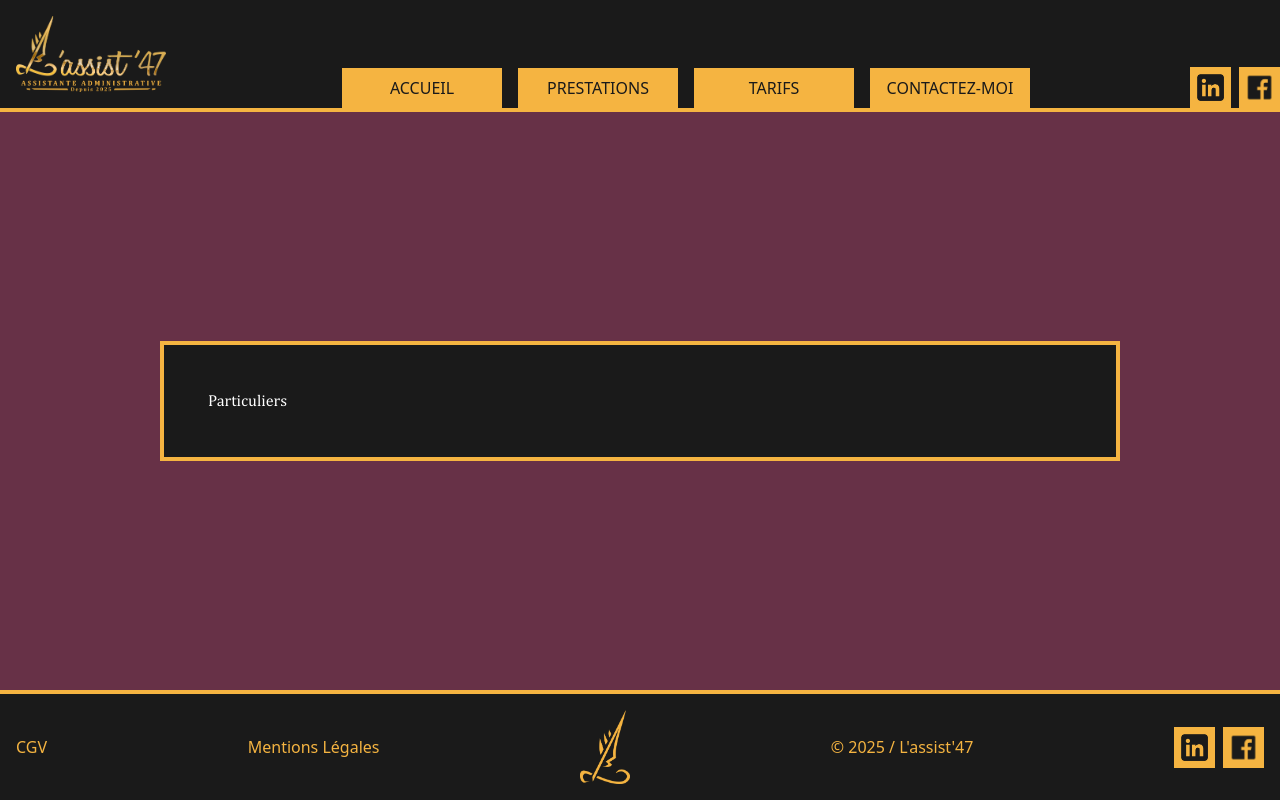
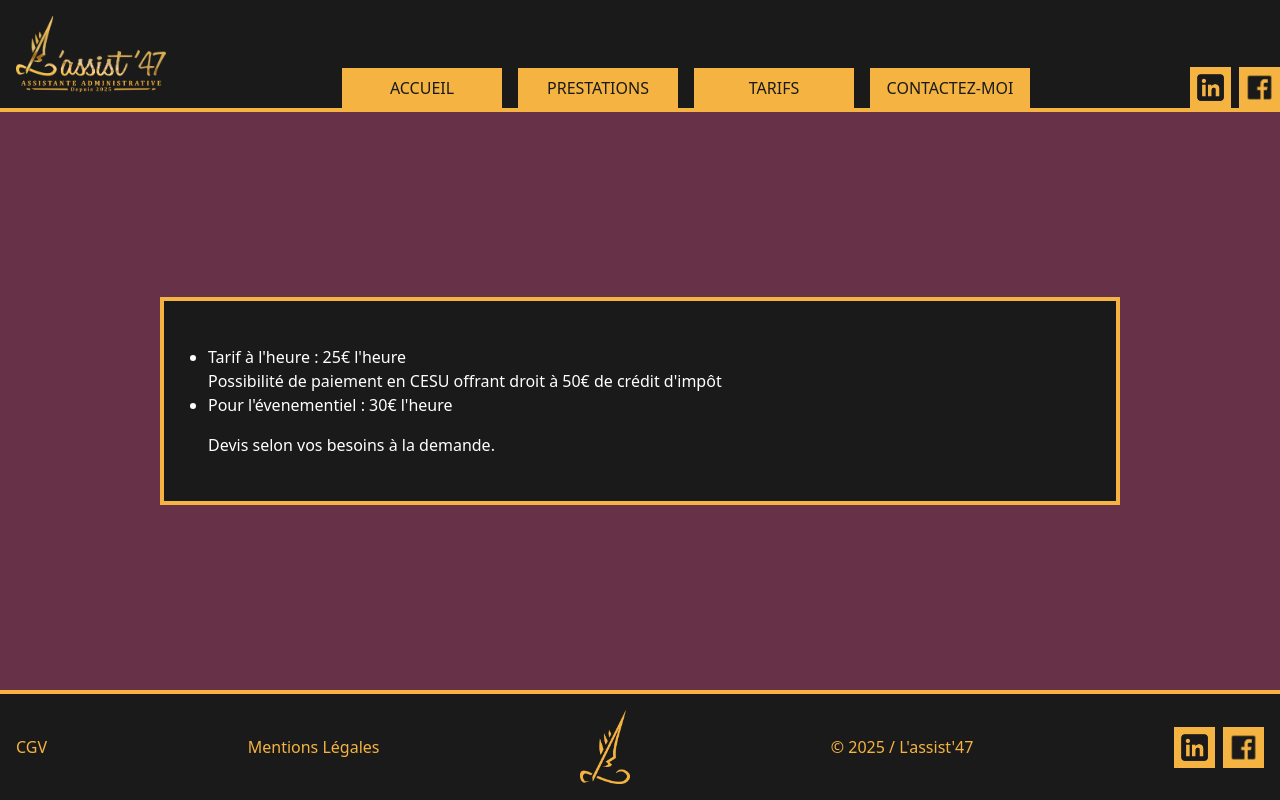
Before and after one commit to paul-mesnilgrente/lassist47, a Next.js app: page /lassist47/tarifs/particuliers in a window 1280 px wide. Built offline with nearby package versions, Linux system fonts and the light colour scheme.

Commit message:
feat: added text from PDF in "Tarifs" pages

```diff
--- a/app/tarifs/particuliers/page.tsx
+++ b/app/tarifs/particuliers/page.tsx
@@ -1,3 +1,15 @@
 export default function Particuliers() {
-  return <h1>Particuliers</h1>;
+  return (
+    <>
+      <ul className="list-disc mb-4">
+        <li>
+          Tarif à l&apos;heure : 25€ l&apos;heure
+          <br /> Possibilité de paiement en CESU offrant droit à 50€ de crédit
+          d&apos;impôt
+        </li>
+        <li>Pour l&apos;évenementiel : 30€ l&apos;heure</li>
+      </ul>
+      <p>Devis selon vos besoins à la demande.</p>
+    </>
+  );
 }
--- a/app/tarifs/professionnels/page.tsx
+++ b/app/tarifs/professionnels/page.tsx
@@ -1,3 +1,16 @@
 export default function Professionnels() {
-  return <h1>Professionnels</h1>;
+  return (
+    <>
+      <ul className="list-disc mb-4">
+        <li>
+          Tarif à l&apos;heure : 30€ en télétravail ; 32€ sur site (max 30km)
+        </li>
+        <li>
+          Tarif au forfait (au mois) : 2h/semaine 250€ ; 3h/semaine 360€ ;
+          4h/semaine 470€
+        </li>
+      </ul>
+      <p>Devis selon vos besoins à la demande.</p>
+    </>
+  );
 }
```
